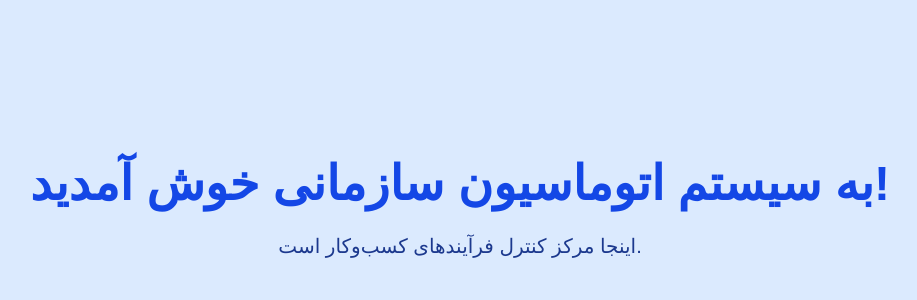
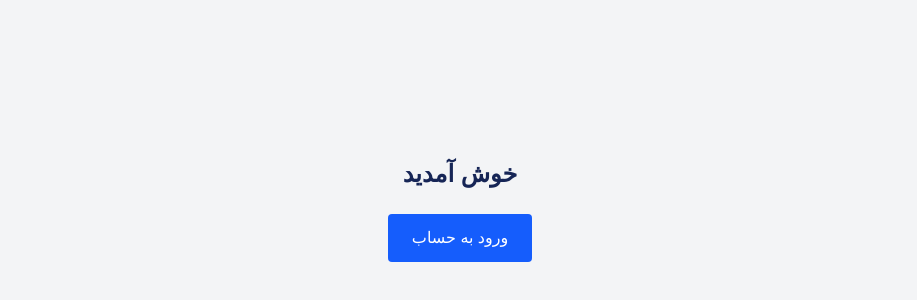
Before and after one commit to behmaneshrad/EnterpriseAutomationClient, a Next.js app in the folder enterprise-automation-ui/: page / in a window 1280 px wide. Shown: the part 190-490 px from the top of the page, without its empty margins (180-1097 px from the left). Built offline with nearby package versions, Linux system fonts and the light colour scheme.

Commit message:
edited page

```diff
--- a/enterprise-automation-ui/src/app/page.tsx
+++ b/enterprise-automation-ui/src/app/page.tsx
@@ -1,14 +1,20 @@
-"use client";
 
-import React from 'react';
+'use client';
 
-const page = () => {
+import { useRouter } from "next/navigation";
+
+export default function HomePage() {
+  const router = useRouter();
+
   return (
-    <div className="min-h-screen flex flex-col items-center justify-center bg-blue-100 text-blue-900 p-4 text-center" >
-      <h1 className="text-5xl font-extrabold text-blue-700 mb-6">به سیستم اتوماسیون سازمانی خوش آمدید!</h1>
-      <p className="text-xl max-w-xl">اینجا مرکز کنترل فرآیندهای کسب‌وکار است.</p>
-    </div>
-  )
+    <main className="flex flex-col items-center justify-center min-h-screen bg-gray-100">
+      <h1 className="text-2xl text-blue-950 font-bold mb-6">خوش آمدید </h1>
+      <button
+        onClick={() => router.push("/login")}
+        className="px-6 py-3 bg-blue-600 text-white rounded hover:bg-blue-700 transition-all"
+      >
+        ورود به حساب
+      </button>
+    </main>
+  );
 }
-
-export default page;
```
